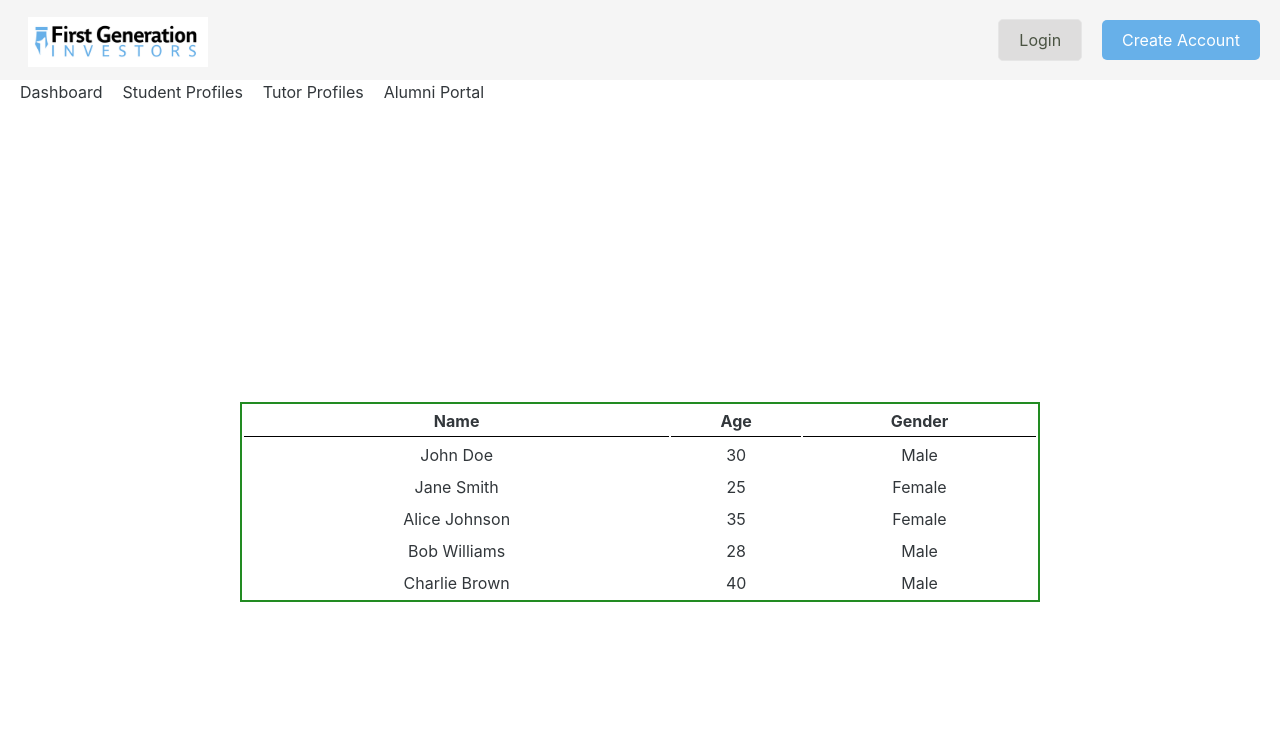
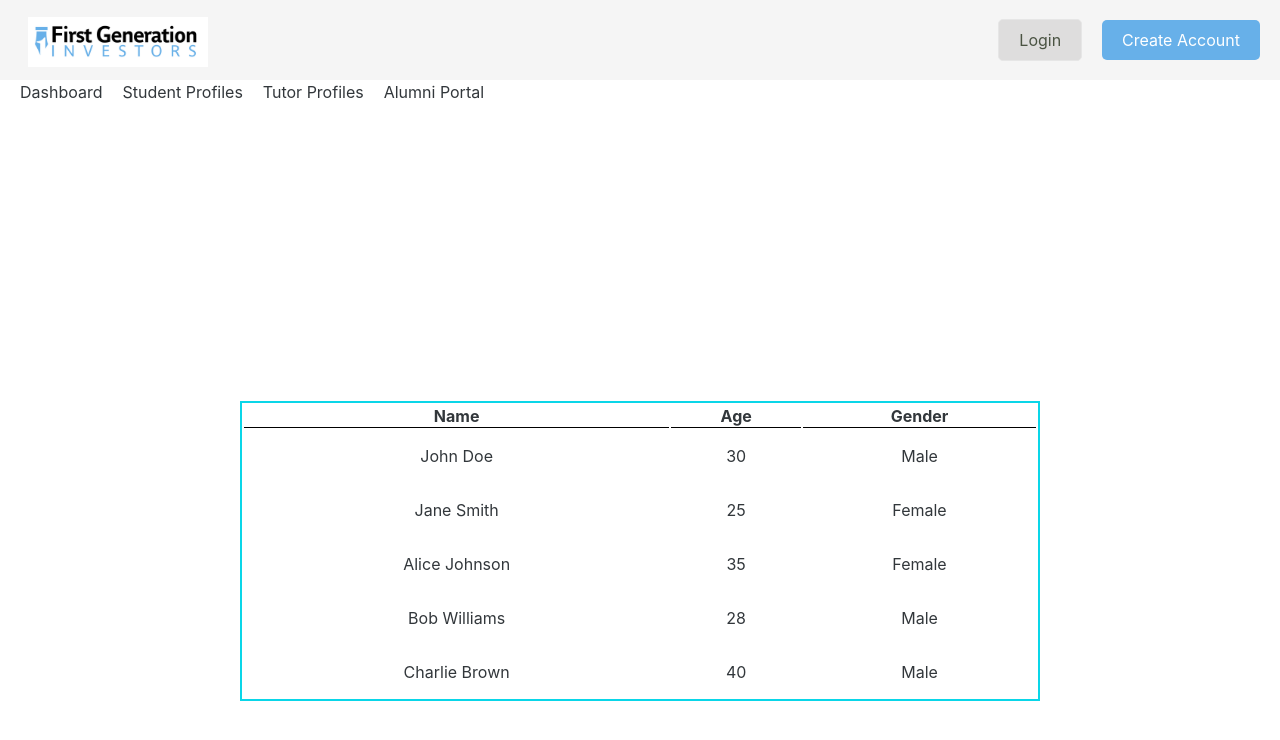
Before and after one commit to cfgjc24/Team-1, a React (Create React App) app: page /admin in a window 1280 px wide. Both pictures are taken after a click on the item "Student Profiles". Shown: the top 740 px of the page. Built offline with nearby package versions, Linux system fonts and the light colour scheme; no server answers.

Commit message:
fixing spacing

```diff
--- a/src/components/studentprofile/StudentProfile.css
+++ b/src/components/studentprofile/StudentProfile.css
@@ -1,15 +1,30 @@
+/* Center the container with the table and title */
 .student_table {
   width: 100%;
   height: 100vh;
   display: flex;
   justify-content: center;
   align-items: center;
+  flex-direction: column; /* This will stack the title and table vertically */
+}
+
+/* Style for the table container */
+.table-container {
+  text-align: center;
 }
 
 table {
-  border: 2px solid forestgreen;
+  border: 2px solid rgb(10, 214, 232);
   width: 800px;
-  height: 200px;
+  height: 300px;
+  position: relative;
+  margin-top: 20px; /* Space between title and table */
+}
+
+h2 {
+  font-size: 24px;
+  margin-bottom: 10px;
+  color: black; /* Adjust color if needed */
 }
 
 th {
--- a/src/components/studentprofile/StudentProfile.js
+++ b/src/components/studentprofile/StudentProfile.js
@@ -1,37 +1,50 @@
-import React from 'react';
-import './StudentProfile.css';
+import React from "react";
+import './StudentProfile.css'; // Link to your CSS file
 
-const data = [
-  { name: "John Doe", age: 30, gender: "Male" },
-  { name: "Jane Smith", age: 25, gender: "Female" },
-  { name: "Alice Johnson", age: 35, gender: "Female" },
-  { name: "Bob Williams", age: 28, gender: "Male" },
-  { name: "Charlie Brown", age: 40, gender: "Male" }
-];
-
-
-function StudentProfile() {
-
+const StudentTable = () => {
   return (
     <div className="student_table">
+      <div className="table-container">
+        <h2>Student Information</h2>
         <table>
+          <thead>
             <tr>
               <th>Name</th>
               <th>Age</th>
               <th>Gender</th>
             </tr>
-                {data.map((val, key) => {
-                    return (
-                        <tr key={key}>
-                            <td>{val.name}</td>
-                            <td>{val.age}</td>
-                            <td>{val.gender}</td>
+          </thead>
+          <tbody>
+            <tr>
+              <td>John Doe</td>
+              <td>30</td>
+              <td>Male</td>
             </tr>
-                    )
-                })}
+            <tr>
+              <td>Jane Smith</td>
+              <td>25</td>
+              <td>Female</td>
+            </tr>
+            <tr>
+              <td>Alice Johnson</td>
+              <td>35</td>
+              <td>Female</td>
+            </tr>
+            <tr>
+              <td>Bob Williams</td>
+              <td>28</td>
+              <td>Male</td>
+            </tr>
+            <tr>
+              <td>Charlie Brown</td>
+              <td>40</td>
+              <td>Male</td>
+            </tr>
+          </tbody>
         </table>
       </div>
+    </div>
   );
-}
+};
 
-export default StudentProfile;
+export default StudentTable;
--- a/src/views/Student.js
+++ b/src/views/Student.js
@@ -1,5 +1,5 @@
 import React, { useEffect, useState } from 'react';
-import './Student.css';
+import './student.css';
 
 // Your initial lesson data
 const initialLessons = [
```
Lines whose indentation alone changed are shown as unchanged.
